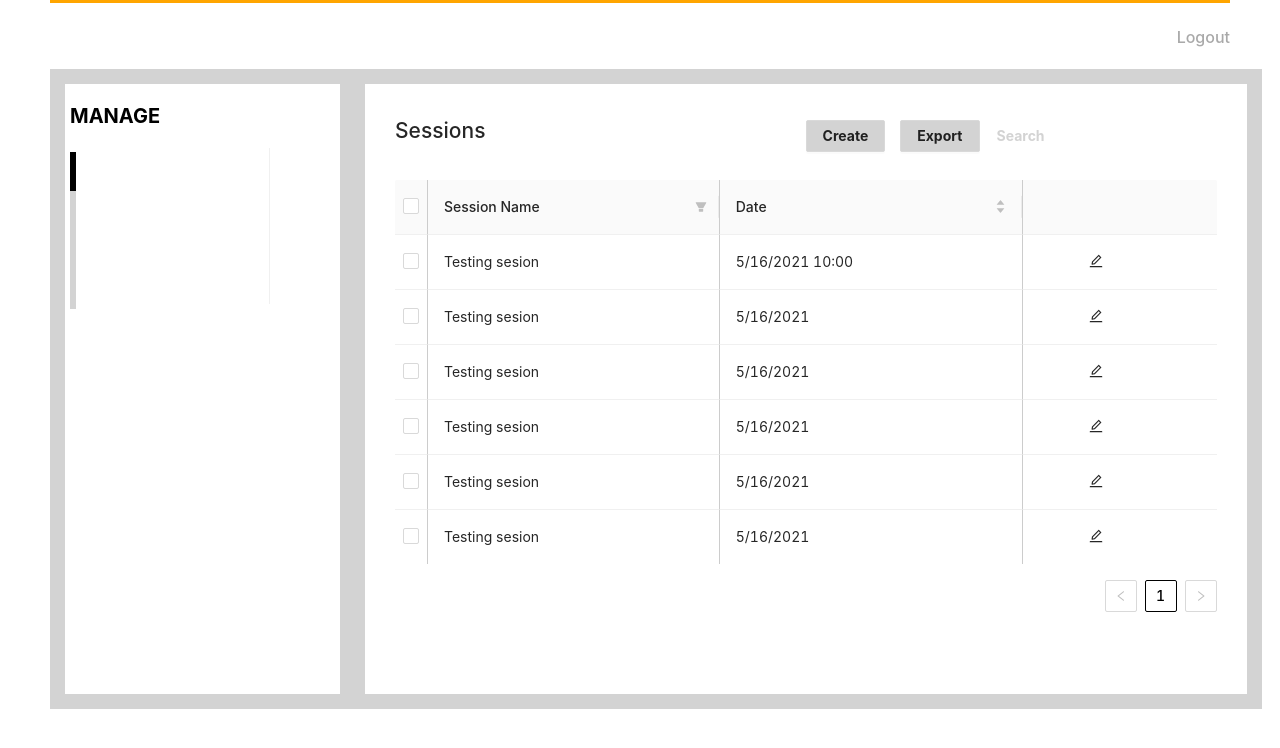
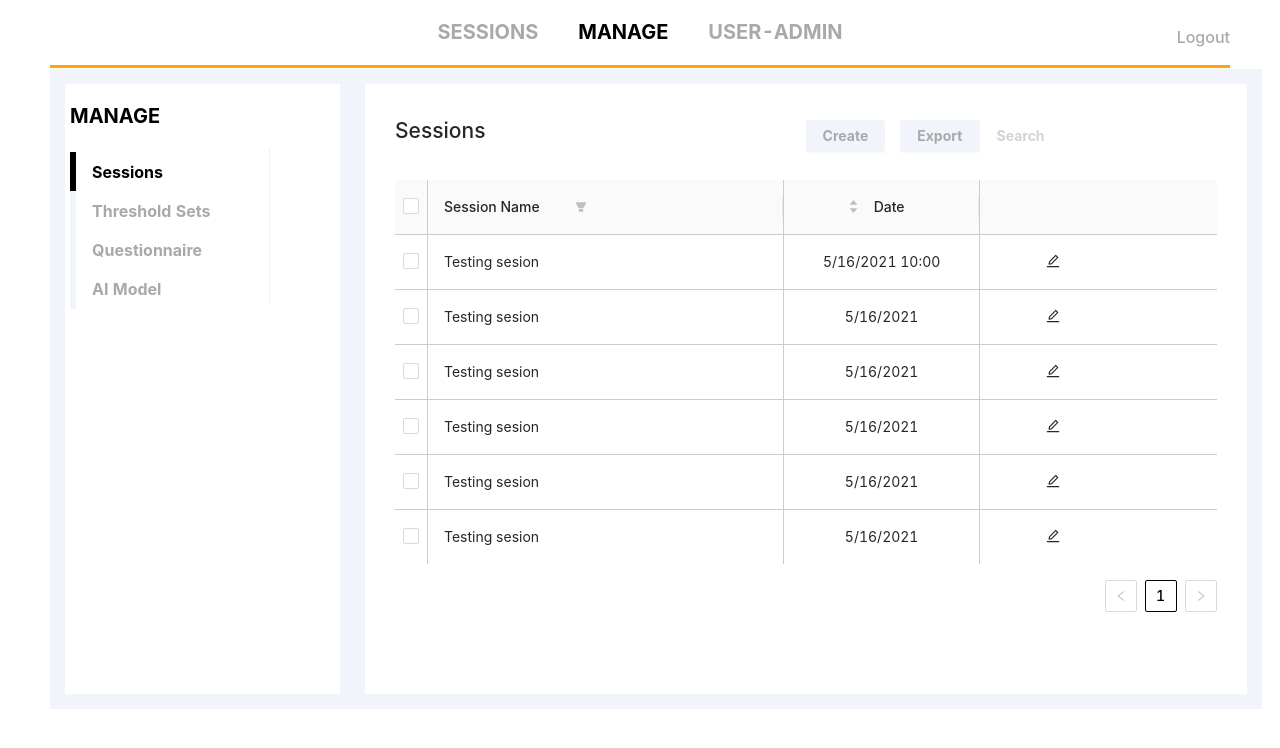
Before and after one commit to hoangq1211/AgileTech-my-app, a React (Create React App) app: page / in a window 1280 px wide. Shown: the top 748 px of the page. Built offline with nearby package versions, Linux system fonts and the light colour scheme.

Commit message:
Change UI

```diff
--- a/package.json
+++ b/package.json
@@ -7,7 +7,7 @@
     "@testing-library/jest-dom": "^5.14.1",
     "@testing-library/react": "^13.0.0",
     "@testing-library/user-event": "^13.2.1",
-    "antd": "4.16.13",
+    "antd": "^4.22.0",
     "react": "^18.2.0",
     "react-dom": "^18.2.0",
     "react-router": "^6.3.0",
--- a/src/App.css
+++ b/src/App.css
@@ -52,13 +52,3 @@
   cursor: pointer;
   color: darkgray;
 }
-
-.ant-btn:hover, .ant-btn:active {
-  border-color: black !important;
-  color: black !important;
-}
-
-.ant-btn:focus {
-  border-color: transparent !important;
-  color: black !important;
-}
--- a/src/components/HoriziontalMenu/index.css
+++ b/src/components/HoriziontalMenu/index.css
@@ -4,7 +4,10 @@
     border-bottom: 3px solid orange !important;
 }
 
-.horiziontal-menu-content-container::after {
+.horiziontal-menu-container.ant-menu-horizontal:not(.ant-menu-dark) > .ant-menu-item-selected::after,
+.horiziontal-menu-container.ant-menu-horizontal:not(.ant-menu-dark) > .ant-menu-item-hover::after,
+.horiziontal-menu-container.ant-menu-horizontal:not(.ant-menu-dark) > .ant-menu-item-active::after,
+.horiziontal-menu-container.ant-menu-horizontal > .ant-menu-item::after {
     border: none !important;
 }
 
@@ -13,18 +16,13 @@
     font-weight: 700;
 }
 
-.ant-menu-horizontal > .ant-menu-item a:hover,
-.ant-menu-horizontal > .ant-menu-item-selected a:hover
-{
-    color: black !important;
+.horiziontal-menu-container.ant-menu-horizontal > .ant-menu-item a {
+    color: darkgray;
 }
 
-
-.ant-menu-horizontal > .ant-menu-item a {
-    color: darkgray !important;
+.horiziontal-menu-container.ant-menu-horizontal > .ant-menu-item a:hover,
+.horiziontal-menu-container.ant-menu-horizontal > .ant-menu-item-selected a,
+.horiziontal-menu-container.ant-menu-horizontal > .ant-menu-item-selected a:hover
+{
+    color: black;
 }
-
-.ant-menu-horizontal > .ant-menu-item-selected a{
-    color: black !important;
-
-}
--- a/src/components/HoriziontalMenu/index.js
+++ b/src/components/HoriziontalMenu/index.js
@@ -7,32 +7,35 @@ import "./index.css";
 const items = [
   {
     key: "sessions",
-    to: ROUTER.SESSIONS,
-    content: "SESSIONS",
+    label:
+    (
+      <Link to="/sessions">
+        <span className="horiziontal-menu-content">SESSIONS</span>
+      </Link>
+    ),
   },
   {
     key: "manage",
-    to: ROUTER.MANAGE,
-    content: "MANAGE",
+    label:
+    (
+      <Link to="/manage">
+        <span className="horiziontal-menu-content">MANAGE</span>
+      </Link>
+    ),
   },
   {
     key: "user-admin",
-    to: ROUTER.USER_ADMIN,
-    content: "USER-ADMIN",
+    label:
+    (
+      <Link to="/user-admin">
+        <span className="horiziontal-menu-content">USER-ADMIN</span>
+      </Link>
+    ),
   },
 ];
 
 function HorizontalMenu() {
-  const renderMenuItem = ({ key, to, content }) => (
-    <Menu.Item key={key} className="horiziontal-menu-content-container">
-      <Link to={to}>
-        <span className="horiziontal-menu-content">{content}</span>
-      </Link>
-    </Menu.Item>
-  );
-
   const currentRoute = window.location.pathname;
-  console.log("xxx currentRoute", currentRoute.slice(1));
 
   return (
     <>
@@ -44,9 +47,7 @@ function HorizontalMenu() {
           currentRoute !== "/" ? currentRoute.slice(1) : "manage",
         ]}
         items={items}
-      >
-        {items.map((item) => renderMenuItem(item))}
-      </Menu>
+      />
     </>
   );
 }
--- a/src/containers/ManagePage/components/AiModelTab.js
+++ b/src/containers/ManagePage/components/AiModelTab.js
@@ -39,9 +39,6 @@ const contents1 = [
 ];
 
 class SessionsTab extends Component {
-  constructor(props) {
-    super(props);
-  }
   state = {};
 
   renderAllContent = (contents) => {
@@ -49,7 +46,6 @@ class SessionsTab extends Component {
   };
 
   renderSingleContent = (title, content) => {
-    console.log("xxx title", title);
     return (
       <Row className="ai-model-tab-content">
         <Col span={6}>{title}</Col>
--- a/src/containers/ManagePage/components/Questionnaire.js
+++ b/src/containers/ManagePage/components/Questionnaire.js
@@ -63,9 +63,6 @@ const columns = [
 ];
 
 class SessionsTab extends Component {
-  constructor(props) {
-    super(props);
-  }
   state = {
     selectedRowKeys: [],
   };
@@ -91,13 +88,16 @@ class SessionsTab extends Component {
                 style={{ flexDirection: "row-reverse" }}
               >
                 <input className="custom-input" placeholder="Search" />
-                <Button style={buttonStyle}>Create</Button>
+                <div className="custom-button">
+                  <Button>Create</Button>
+                </div>
               </div>
             </Row>
           </Col>
         </Row>
         <br />
         <Table
+          className="custom-table"
           dataSource={dataSource}
           columns={columns}
           rowSelection={rowSelection}
--- a/src/containers/ManagePage/components/SessionsTab.js
+++ b/src/containers/ManagePage/components/SessionsTab.js
@@ -4,13 +4,6 @@ import React, { Component } from "react";
 import { Link } from "react-router-dom";
 
 import "../index.css";
-
-const buttonStyle = {
-  background: "lightgray",
-  width: "30%",
-  marginRight: "15px",
-  fontWeight: "700",
-};
 
 const iconStyle = {
   marginLeft: "50px",
@@ -70,6 +63,8 @@ const columns = [
     title: "Date",
     dataIndex: "date",
     key: "date",
+    align: 'center',
+    className: 'custom-date-col',
     sorter: (a, b) => a.date - b.age,
   },
   {
@@ -84,9 +79,6 @@ const columns = [
   },
 ];
 class SessionsTab extends Component {
-  constructor(props) {
-    super(props);
-  }
   state = {
     selectedRowKeys: [],
   };
@@ -110,8 +102,12 @@ class SessionsTab extends Component {
             <Row>
               <h2 className="left-title-container">Sessions</h2>
               <div className="right-title-container">
-                <Button style={buttonStyle}>Create</Button>
-                <Button style={buttonStyle}>Export</Button>
+                <div className="custom-button">
+                  <Button>Create</Button>
+                </div>
+                <div className="custom-button">
+                  <Button>Export</Button>
+                </div>
                 <input className="custom-input" placeholder="Search" />
               </div>
             </Row>
@@ -120,6 +116,7 @@ class SessionsTab extends Component {
         <br />
 
         <Table
+          className="custom-table"
           dataSource={dataSource}
           columns={columns}
           rowSelection={rowSelection}
--- a/src/containers/ManagePage/components/VerticalMenu.js
+++ b/src/containers/ManagePage/components/VerticalMenu.js
@@ -2,35 +2,48 @@ import { Menu, Layout } from "antd";
 
 import "../index.css";
 
-const items = [
+const items = (selectTab) => [
   {
     key: "sessions",
-    content: "Sessions",
+    label:
+    (
+      <a onClick={() => selectTab("sessions")}>
+        <span className="vertical-menu-content">Sessions</span>
+      </a>
+    ),
   },
   {
     key: "threshold_sets",
-    content: "Threshold Sets",
+    label:
+    (
+      <a onClick={() => selectTab("threshold_sets")}>
+        <span className="vertical-menu-content">Threshold Sets</span>
+      </a>
+    ),
   },
   {
     key: "questionnaire",
-    content: "Questionnaire",
+    label:
+    (
+      <a onClick={() => selectTab("questionnaire")}>
+        <span className="vertical-menu-content">Questionnaire</span>
+      </a>
+    ),
   },
   {
     key: "ai-model",
-    content: "AI Model",
+    label:
+    (
+      <a onClick={() => selectTab("ai-model")}>
+        <span className="vertical-menu-content">AI Model</span>
+      </a>
+    ),
   },
 ];
 
 const { Sider } = Layout;
 
 function VerticalMenu(props) {
-  const renderMenuItem = ({ key, content }) => (
-    <Menu.Item key={key} className="vertical-menu-content-container">
-      <a onClick={() => props.selectTab(key)}>
-        <span className="vertical-menu-content">{content}</span>
-      </a>
-    </Menu.Item>
-  );
 
   return (
     <Sider width={200} className="site-layout-background">
@@ -39,10 +52,8 @@ function VerticalMenu(props) {
         theme="light"
         mode="vertical"
         defaultSelectedKeys={["sessions"]}
-        items={items}
-      >
-        {items.map((item) => renderMenuItem(item))}
-      </Menu>
+        items={items(props.selectTab)}
+      />
     </Sider>
   );
 }
--- a/src/containers/ManagePage/index.css
+++ b/src/containers/ManagePage/index.css
@@ -1,5 +1,5 @@
 .tab-menu-container {
-    border: 15px solid lightgray;
+    border: 15px solid #F1F4FB;
     padding-left: 5px;
     padding-right: 70px;
     height: 80vh;
@@ -11,43 +11,37 @@
     color: black;
 }
 
-.ant-menu:not(.ant-menu-horizontal) .ant-menu-item-selected {
+.vertical-menu-container.ant-menu:not(.ant-menu-horizontal) .ant-menu-item-selected {
     background-color: transparent !important;
     border-left: 6px solid black !important;
 }
 
-.ant-menu:not(.ant-menu-horizontal) .ant-menu-item {
-    border-left: 6px solid lightgray;
+.vertical-menu-container.ant-menu:not(.ant-menu-horizontal) .ant-menu-item {
+    border-left: 6px solid #F1F4FB;
     margin-bottom: -5px !important;
 
 }
-
 
 .vertical-menu-content {
     font-size: 16px;
     font-weight: 700;
 }
 
-.ant-menu-vertical > .ant-menu-item a:hover,
-.ant-menu-vertical > .ant-menu-item-selected a:hover
+.vertical-menu-container.ant-menu-vertical > .ant-menu-item a {
+    color: darkgray !important;
+}
+
+.vertical-menu-container.ant-menu-vertical > .ant-menu-item a:hover,
+.vertical-menu-container.ant-menu-vertical > .ant-menu-item-selected a,
+.vertical-menu-container.ant-menu-vertical > .ant-menu-item-selected a:hover
 {
     color: black !important;
 }
 
-
-.ant-menu-vertical > .ant-menu-item a {
-    color: darkgray !important;
-}
-
-.ant-menu-vertical > .ant-menu-item-selected a{
-    color: black !important;
-
-}
-
 .content-container {
     padding: 30px;
-    border: 15px solid lightgray;
-    border-left: 10px solid lightgray;
+    border: 15px solid #F1F4FB;
+    border-left: 10px solid #F1F4FB;
     height: 80vh;
     max-width: 98%;
 }
@@ -65,9 +59,27 @@
     float: right;
 }
 
-.ant-btn:hover, .ant-btn:focus .ant-btn:active {
-    border: black !important;
-    color: black !important;
+.custom-button {
+    width: 30%;
+    margin-right: 15px;
+}
+
+.custom-button .ant-btn{
+    background: #F1F4FB;
+    font-weight: 700;
+    width: 100%;
+    color: darkgray;
+    border: transparent;
+}
+
+.custom-button .ant-btn:focus {
+    color: darkgray;
+    background: #F1F4FB;
+}
+
+.custom-button .ant-btn:hover, .custom-button .ant-btn:active {
+    color: black;
+    background: #F1F4FB;
 }
 
 .custom-input {
@@ -88,35 +100,53 @@
 .divider{
     margin-top: 30px;
     margin-bottom: 30px;
-    border-bottom: 15px solid lightgray;
+    border-bottom: 15px solid #F1F4FB;
     width: calc(100% + 60px);
     margin-left: -30px;
 }
 
-.ant-table tr th, .ant-table tr td {
+.custom-table .ant-table tr th, .custom-table .ant-table tr td {
     border-bottom:  1px solid #ccc;
-    padding: 10px;
     border-right: 1px solid #ccc;
 }
-.ant-table tr th:first-child, .ant-table tr td:first-child{
-    width: 30px;
 
-}
-
-.ant-table tr th:last-child, .ant-table tr td:last-child{
+.custom-table .ant-table tr th:last-child, .custom-table .ant-table tr td:last-child{
     border-right: none;
 
 }
 
-.ant-table tr:last-child td{
+.custom-table .ant-table tr:last-child td{
     border-bottom: none
 }
 
 
-.ant-pagination-item-active a {
-    color: black !important;
+.custom-table .ant-pagination-item-active a {
+    color: black;
 }
 
-.ant-pagination-item-active {
-    border-color: black !important;
+.custom-table .ant-pagination-item-active {
+    border-color: black;
 }
+
+.custom-table .ant-table-filter-column {
+    display: flex;
+    justify-content: flex-start;
+}
+
+.custom-table .ant-table-column-title {
+    position: relative;
+    z-index: 1;
+    flex: 0.4 1;
+}
+
+.custom-date-col {
+    max-width: 80px;
+}
+
+.custom-table .ant-table-column-sorters {
+    display: flex;
+    flex: auto;
+    justify-content: center;
+    flex-direction: row-reverse;
+    align-items: center;
+}
```
Also changed, not shown: 1 other file (tests, documents, lock files or other folders).
